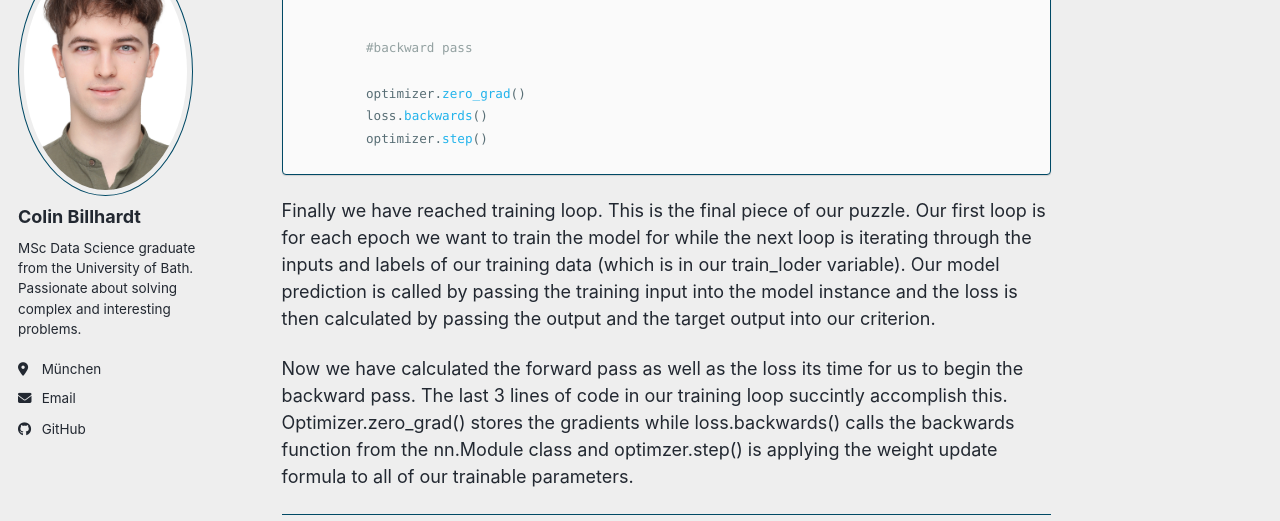
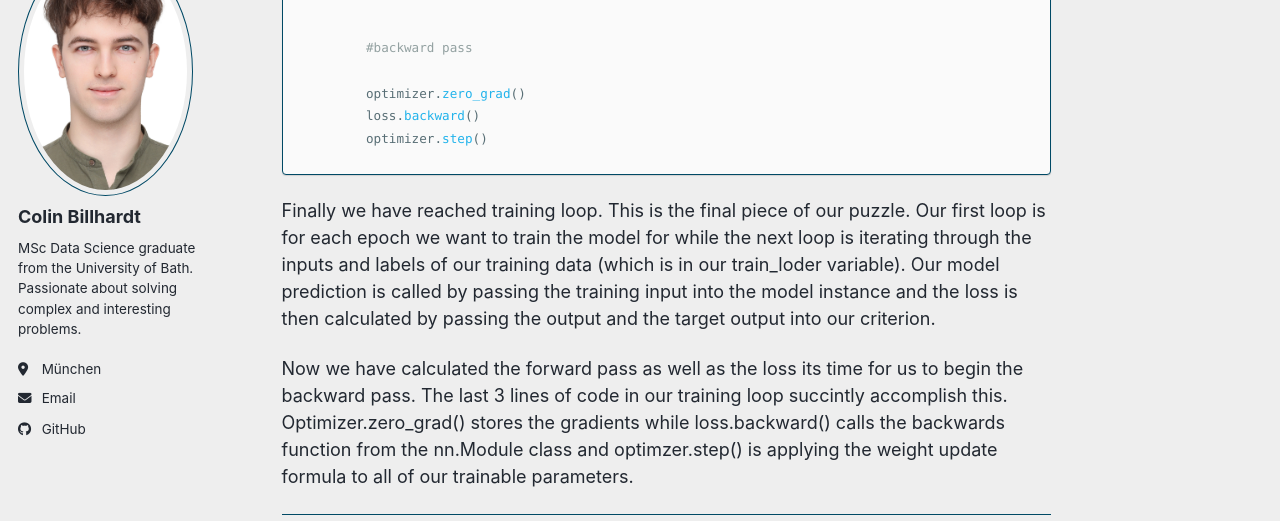
Before and after one commit to Colin-B-Billhardt/Colin-B-Billhardt.github.io, a Jekyll site: the page built from _posts/2026-01-29-pytorch-guide.md, in a window 1280 px wide and 900 px high, scrolled down 2977 px. Shown: the part 152-673 px from the top of the window. Built offline with Jekyll 4.4.1, drawn with Linux system fonts in a browser that asks for light colours; a script bundle is joined from its source files by our own code; library files that are not in the unit come from our copies.

Commit message:
Update 2026-01-29-pytorch-guide.md

````diff
--- a/_posts/2026-01-29-pytorch-guide.md
+++ b/_posts/2026-01-29-pytorch-guide.md
@@ -87,12 +87,12 @@ for epoch in range(5):
         #backward pass
 
         optimizer.zero_grad()
-        loss.backwards()
+        loss.backward()
         optimizer.step()
 ```
 
 Finally we have reached training loop. This is the final piece of our puzzle. Our first loop is for each epoch we want to train the model for while the next loop is iterating through the inputs and labels of our training data (which is in our train_loder variable). Our model prediction is called by passing the training input into the model instance and the loss is then calculated by passing the output and the target output into our criterion.
 
-Now we have calculated the forward pass as well as the loss its time for us to begin the backward pass. The last 3 lines of code in our training loop succintly accomplish this. Optimizer.zero_grad() stores the gradients while loss.backwards() calls the backwards function from the nn.Module class and optimzer.step() is applying the weight update formula to all of our trainable parameters.
+Now we have calculated the forward pass as well as the loss its time for us to begin the backward pass. The last 3 lines of code in our training loop succintly accomplish this. Optimizer.zero_grad() stores the gradients while loss.backward() calls the backwards function from the nn.Module class and optimzer.step() is applying the weight update formula to all of our trainable parameters.
 
 ------
````
Also changed, not shown: other parts of _posts/2026-01-29-pytorch-guide.md (+1 -1 lines).
